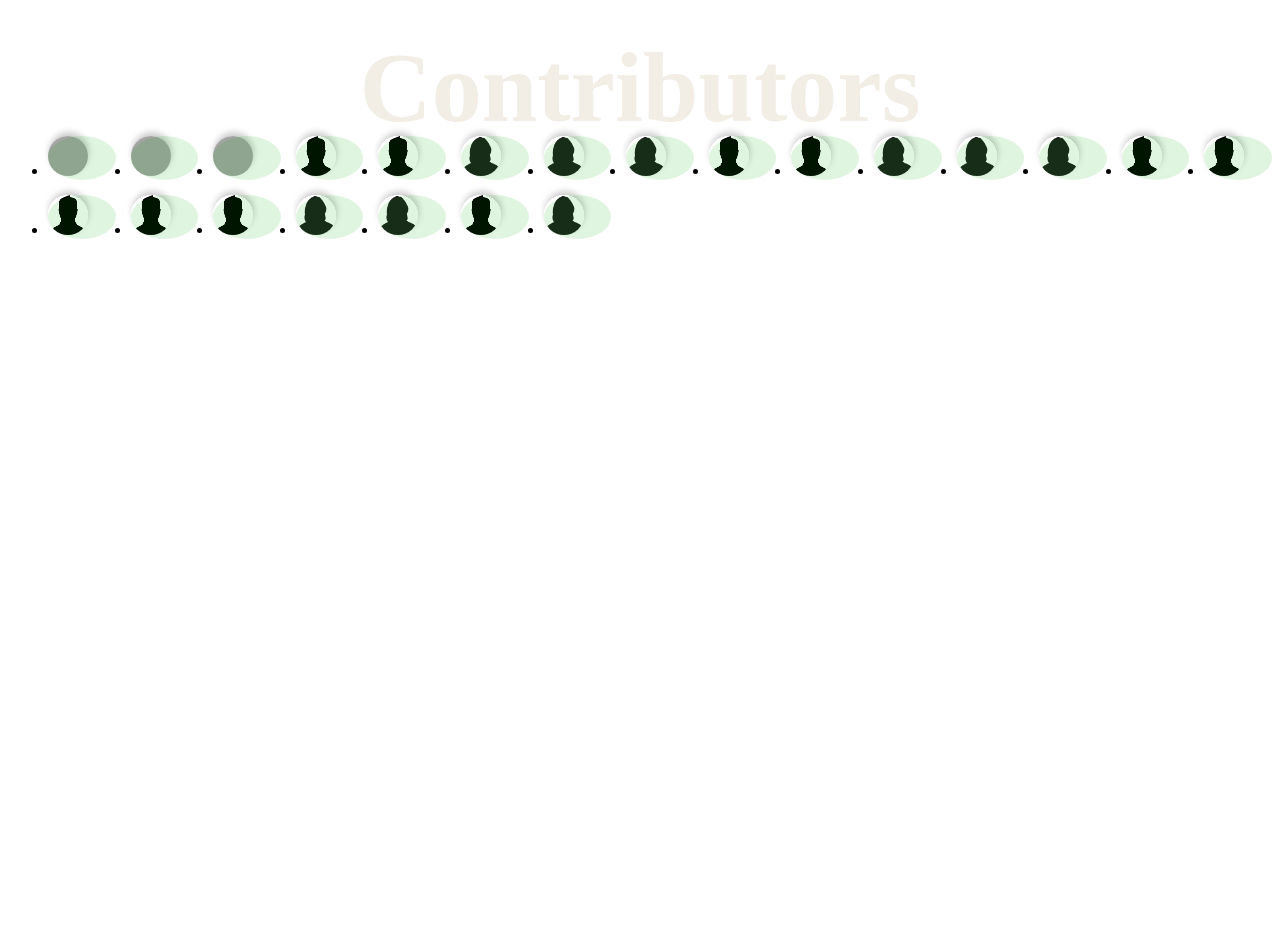
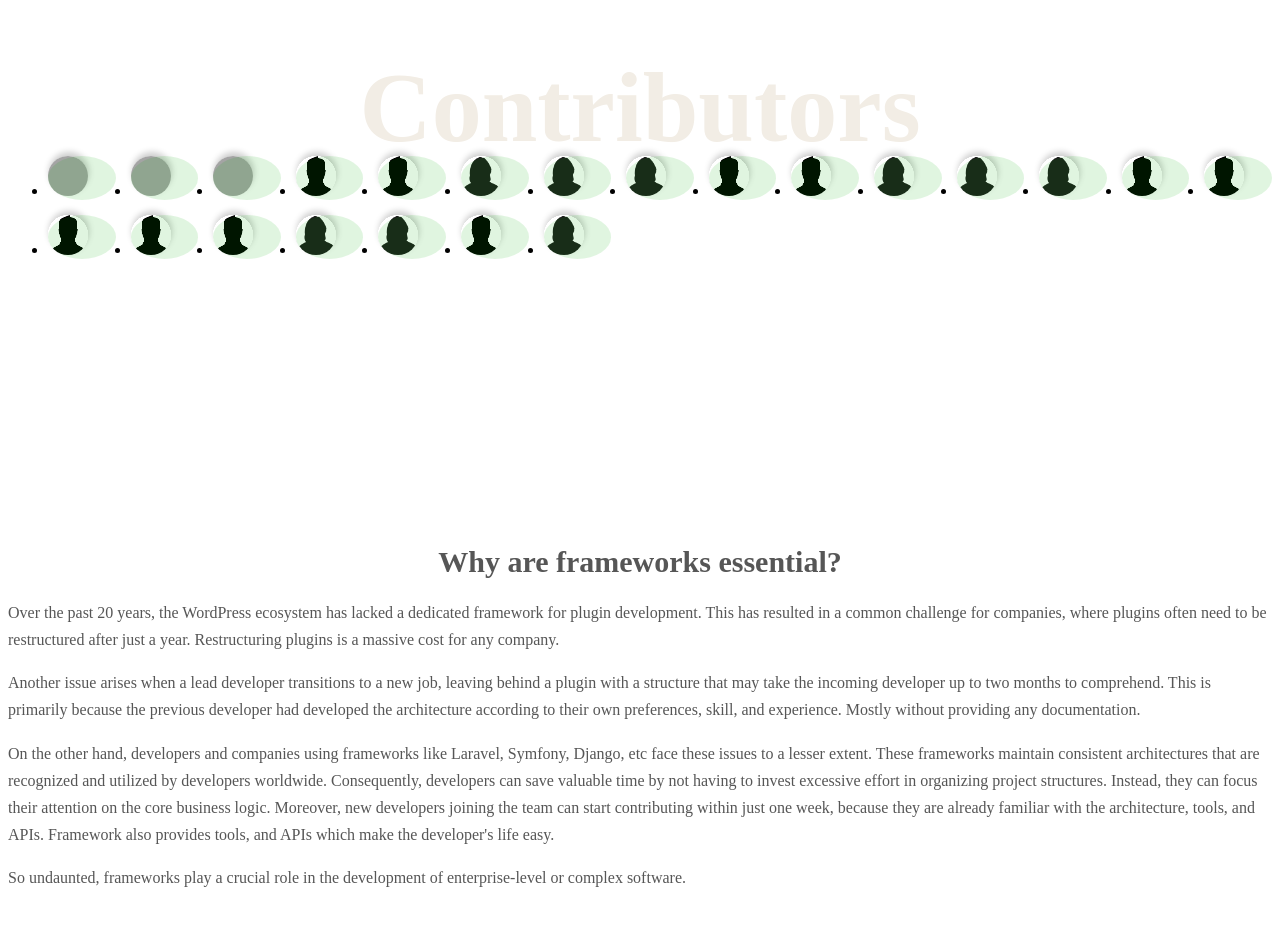
Before and after one commit to CodesVault/kathamo-doc, a Next.js app: page / in a window 1280 px wide. Shown: the part 380-1306 px from the top of the page. Before the commit the page ends 819 px from the top, so only its background shows below. Built offline with nearby package versions, Linux system fonts and the light colour scheme; grey boxes are pictures that could not be loaded.

Commit message:
why section added

```diff
--- a/pages/index.mdx
+++ b/pages/index.mdx
@@ -8,11 +8,11 @@ import ContributorCard from '../components/ContributorCard'
 		<p>Framework for WordPress plugin development.</p>
 		<p>It helps you to develop <strong>maintainable and scalable</strong> plugin.</p>
 
-		{/* <h3>Comming Soon</h3> */}
 		<Link href="/documentation/introduction" className="btn">Documentation</Link>
 	</div>
 
-	<div className="contributors">
+	<div className="contributors" id="contributors">
+		<a href="/#contributors"></a>
 		<h2>Contributors</h2>
 		<ul>
 			<li>
@@ -126,4 +126,19 @@ import ContributorCard from '../components/ContributorCard'
 			</li>
 		</ul>
 	</div>
+
+	<div className="why-framework" id="why-framework">
+		<a href="/#why-framework"></a>
+		<h2>Why are frameworks essential?</h2>
+
+		<div className="why-framework-inner">
+			<p>Over the past 20 years, the WordPress ecosystem has lacked a dedicated framework for plugin development. This has resulted in a common challenge for companies, where plugins often need to be restructured after just a year. Restructuring plugins is a massive cost for any company.</p>
+
+			<p>Another issue arises when a lead developer transitions to a new job, leaving behind a plugin with a structure that may take the incoming developer up to two months to comprehend. This is primarily because the previous developer had developed the architecture according to their own preferences, skill, and experience. Mostly without providing any documentation.</p>
+
+			<p>On the other hand, developers and companies using frameworks like Laravel, Symfony, Django, etc face these issues to a lesser extent. These frameworks maintain consistent architectures that are recognized and utilized by developers worldwide. Consequently, developers can save valuable time by not having to invest excessive effort in organizing project structures. Instead, they can focus their attention on the core business logic. Moreover, new developers joining the team can start contributing within just one week, because they are already familiar with the architecture, tools, and APIs. Framework also provides tools, and APIs which make the developer's life easy.</p>
+
+			<p>So undaunted, frameworks play a crucial role in the development of enterprise-level or complex software.</p>
+		</div>
+	</div>
 </div>
--- a/styles.css
+++ b/styles.css
@@ -25,7 +25,7 @@ a {
 	display: flex;
 	flex-direction: column;
 	align-items: center;
-	height: 50vh;
+	height: 45vh;
 	margin-top: 100px;
 }
 .intro .brand {
@@ -42,7 +42,8 @@ a {
 }
 
 .contributors {
-	margin-bottom: 200px;
+	height: 40vh;
+	padding-top: 60px;
 }
 .contributors ul {
 	display: grid;
@@ -117,6 +118,26 @@ a {
 }
 
 
+.why-framework {
+	margin-bottom: 120px;
+	padding-top: 60px;
+}
+.why-framework h2 {
+	font-size: 30px;
+	margin-bottom: 20px;
+	color: #565656;
+	text-align: center;
+}
+.why-framework-inner p {
+    color: #565656;
+	line-height: 1.7;
+    margin-bottom: 10px;
+}
+.why-framework-inner p:last-child {
+	margin-bottom: 0;
+}
+
+
 .footer-wrap {
 	width: 100%;
 }
```
